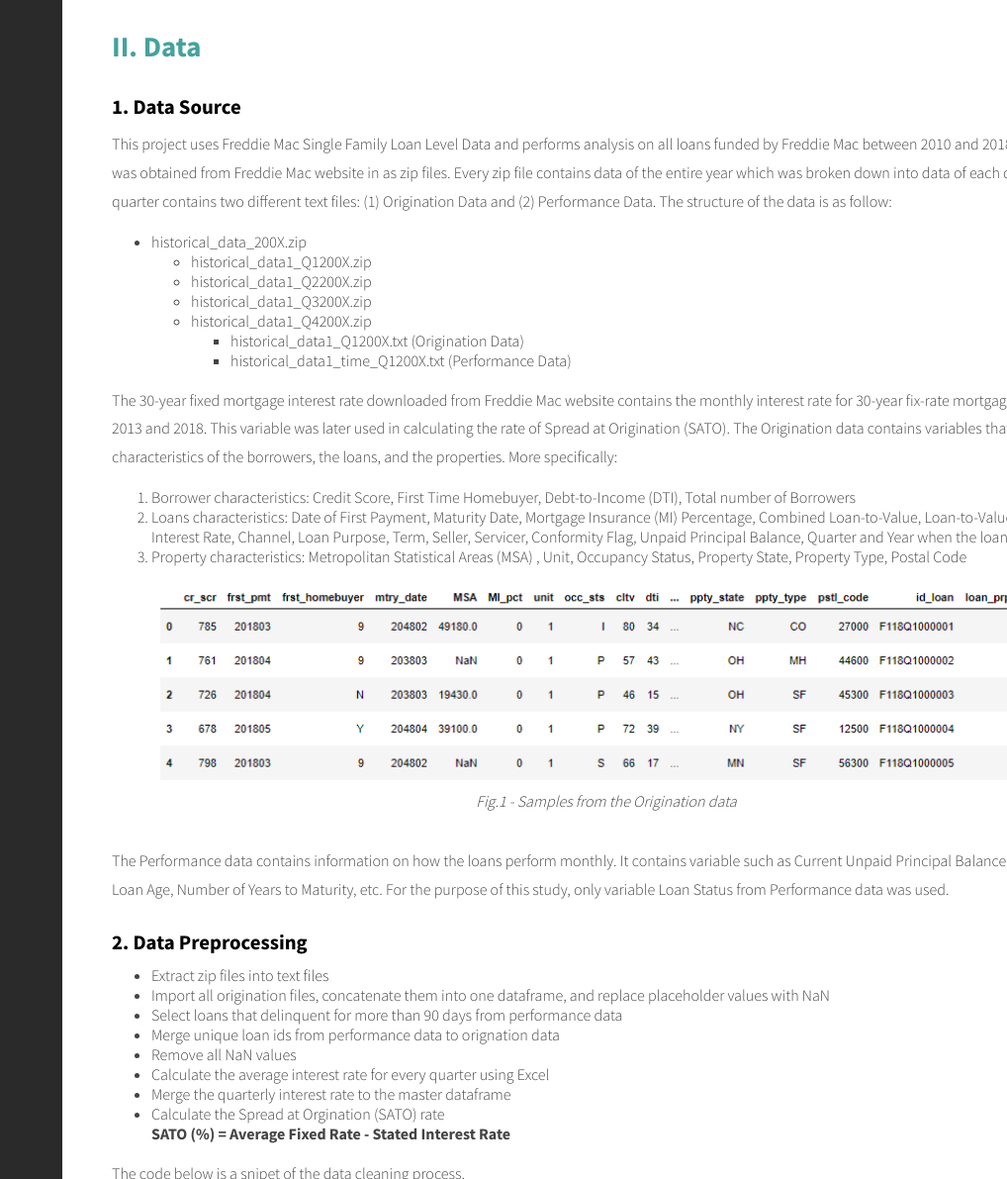
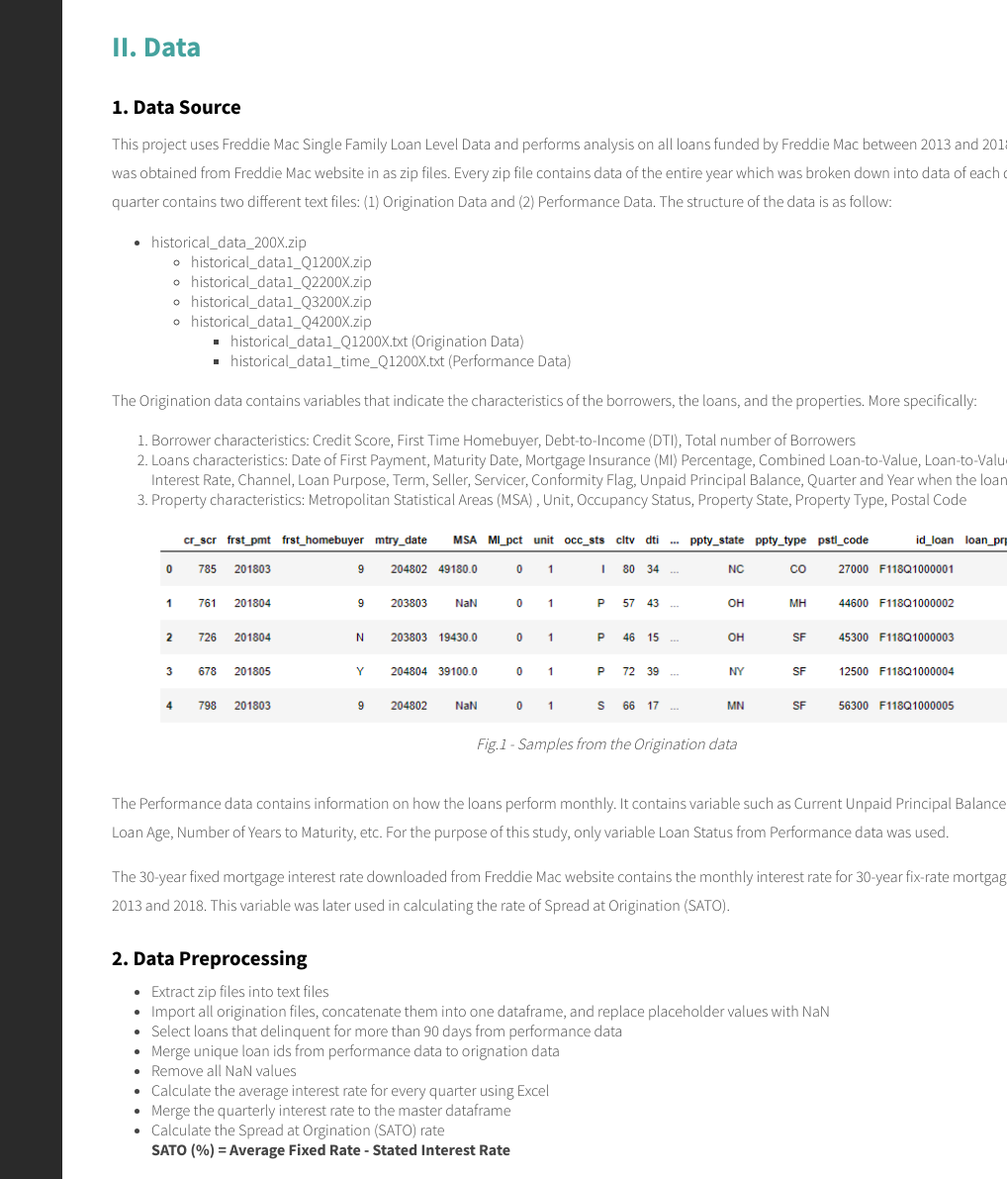
Before and after one commit to tinanguyen1510/FM-Viz, a plain HTML site: page index.html in a window 1280 px wide. Shown: the part 560-1751 px from the top of the page at 99% size, without its empty margins (262-1280 px from the left). Drawn offline with nearby package versions, Linux system fonts and the light colour scheme; a web font is replaced by a local one.

Commit message:
Update index.html

```diff
--- a/index.html
+++ b/index.html
@@ -51,7 +51,7 @@
     <div>
       <h3><b>II. Data</b></h3>
       <h5><b>1. Data Source </b></h5>
-<p>This project uses Freddie Mac Single Family Loan Level Data and performs analysis on all loans funded by Freddie Mac between 2010 and 2018. The data was obtained from Freddie Mac website in as zip files. Every zip file contains data of the entire year which was broken down into data of each quarter. Each quarter contains two different text files: (1) Origination Data and (2) Performance Data. The structure of the data is as follow:  </p>
+<p>This project uses Freddie Mac Single Family Loan Level Data and performs analysis on all loans funded by Freddie Mac between 2013 and 2018. The data was obtained from Freddie Mac website in as zip files. Every zip file contains data of the entire year which was broken down into data of each quarter. Each quarter contains two different text files: (1) Origination Data and (2) Performance Data. The structure of the data is as follow:  </p>
 <ul>
     <li>historical_data_200X.zip</li>
     <ul>
@@ -64,8 +64,7 @@
             <li>historical_data1_time_Q1200X.txt (Performance Data)</li>
         </ul></ul></ul>
 
-<p>The 30-year fixed mortgage interest rate downloaded from Freddie Mac website contains the monthly interest rate for 30-year fix-rate mortgages between 2013 and 2018. This variable was later used in calculating the rate of Spread at Origination (SATO).
-The Origination data contains variables that indicate the characteristics of the borrowers, the loans, and the properties. More specifically:<p>
+<p>The Origination data contains variables that indicate the characteristics of the borrowers, the loans, and the properties. More specifically:<p>
 <ol>
 <li>  Borrower characteristics: Credit Score, First Time Homebuyer, Debt-to-Income (DTI), Total number of Borrowers </li>
 <li>  Loans characteristics: Date of First Payment, Maturity Date, Mortgage Insurance (MI) Percentage, Combined Loan-to-Value, Loan-to-Value (LTV), Interest Rate, Channel, Loan Purpose, Term, Seller, Servicer, Conformity Flag, Unpaid Principal Balance, Quarter and Year when the loan was funded </li>
@@ -79,7 +78,9 @@ The Origination data contains variables that indicate the characteristics of the
     </figure>
 <br>
 <p>The Performance data contains information on how the loans perform monthly. It contains variable such as Current Unpaid Principal Balance, Loan Status, Loan Age, Number of Years to Maturity, etc. For the purpose of this study, only variable Loan Status from Performance data was used.</p>
-  <h5><b>2. Data Preprocessing </b></h5>
+  <p>The 30-year fixed mortgage interest rate downloaded from Freddie Mac website contains the monthly interest rate for 30-year fix-rate mortgages between 2013 and 2018. This variable was later used in calculating the rate of Spread at Origination (SATO). </p>
+
+      <h5><b>2. Data Preprocessing </b></h5>
   <ul>
     <li>Extract zip files into text files </li>
     <li>Import all origination files, concatenate them into one dataframe, and replace placeholder values with NaN </li>
```
